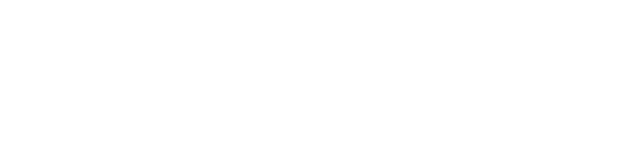
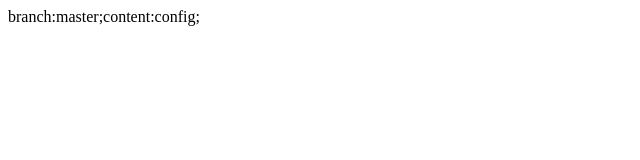
Before and after one commit to taifu1982/git_learning, a plain HTML site: page index.html in a window 1280 px wide. Shown: the whole page, without its empty margins (0-640 px from the left). Drawn offline with Linux system fonts and the light colour scheme.

Commit message:
Add the first git command with config

```diff
--- a/index.html
+++ b/index.html
@@ -5,5 +5,6 @@
 <title>Insert title here</title>
 </head>
 <body>
+	branch:master;content:config;
 </body>
 </html>
```
